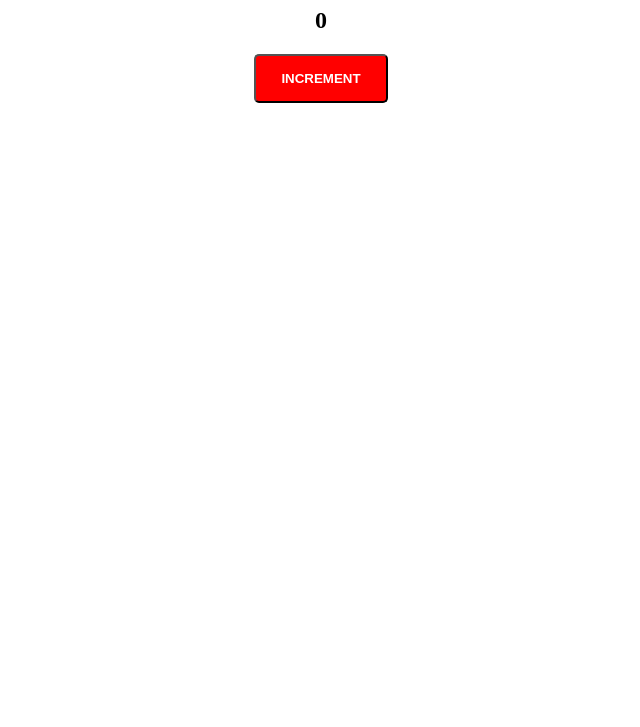
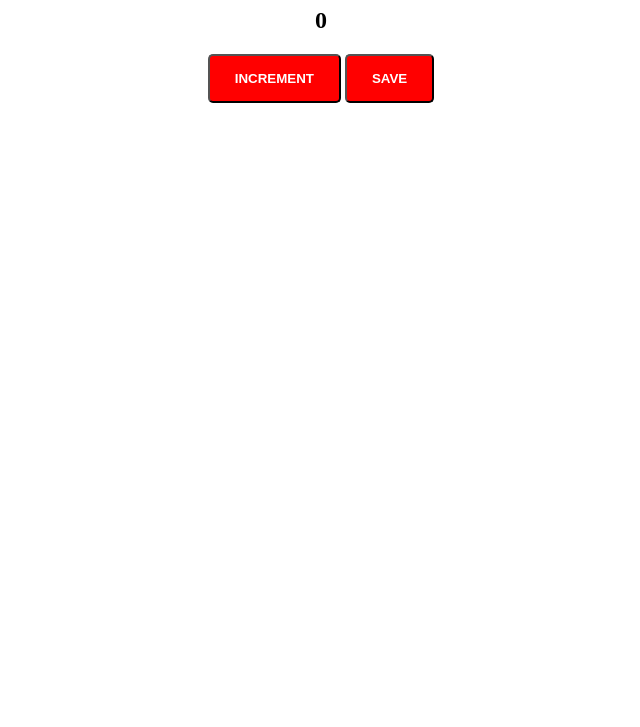
Before and after one commit to arnabmindpath/Learn-Javascript, a plain HTML site: page index.html in a window 1280 px wide. Shown: the part 73-800 px from the top of the page, without its empty margins (319-959 px from the left). Drawn offline with Linux system fonts and the light colour scheme.

Commit message:
code update
code update

```diff
--- a/index.html
+++ b/index.html
@@ -12,5 +12,6 @@
     <h1>People Entered:</h1>
     <h2 id="count-people">0</h2>
     <button id="btn-incr" onclick="btnclicked()">INCREMENT</button>
+    <button id="btn-save" onclick="btnsave()">SAVE</button>
 </body>
 </html>
--- a/script.js
+++ b/script.js
@@ -18,6 +18,10 @@ function btnclicked(){
     noofpeople.innerText = peoplecount
 }
 
+function btnsave(){
+    console.log(peoplecount)
+}
+
 /*let lap1 = 34
 let lap2 = 33
 let lap3 = 36
@@ -30,4 +34,4 @@ function totalracingtime(){
 
 totalracingtime()*/
 
-// Youtube - https://youtu.be/jS4aFq5-91M?t=2405
+// Youtube - https://youtu.be/jS4aFq5-91M?t=2730
```
